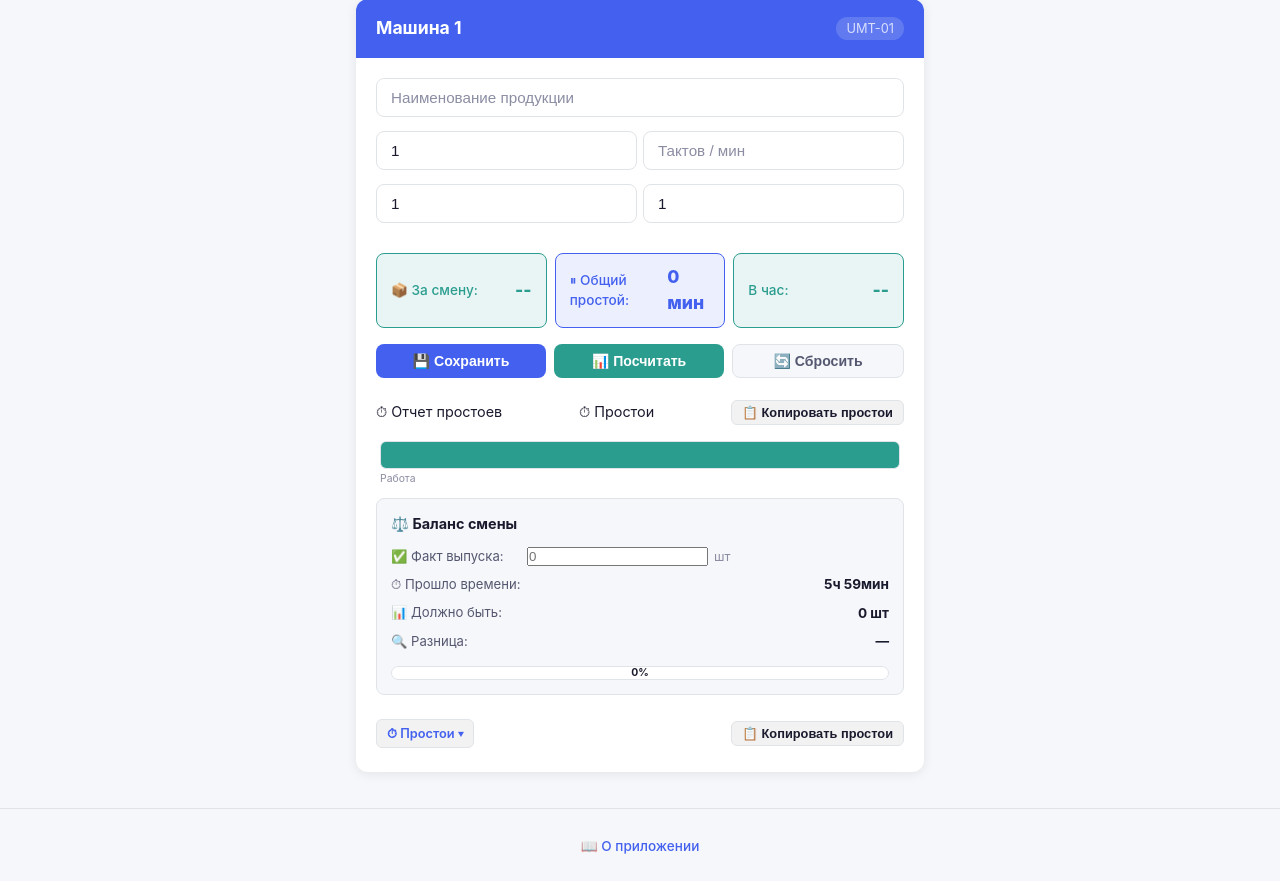
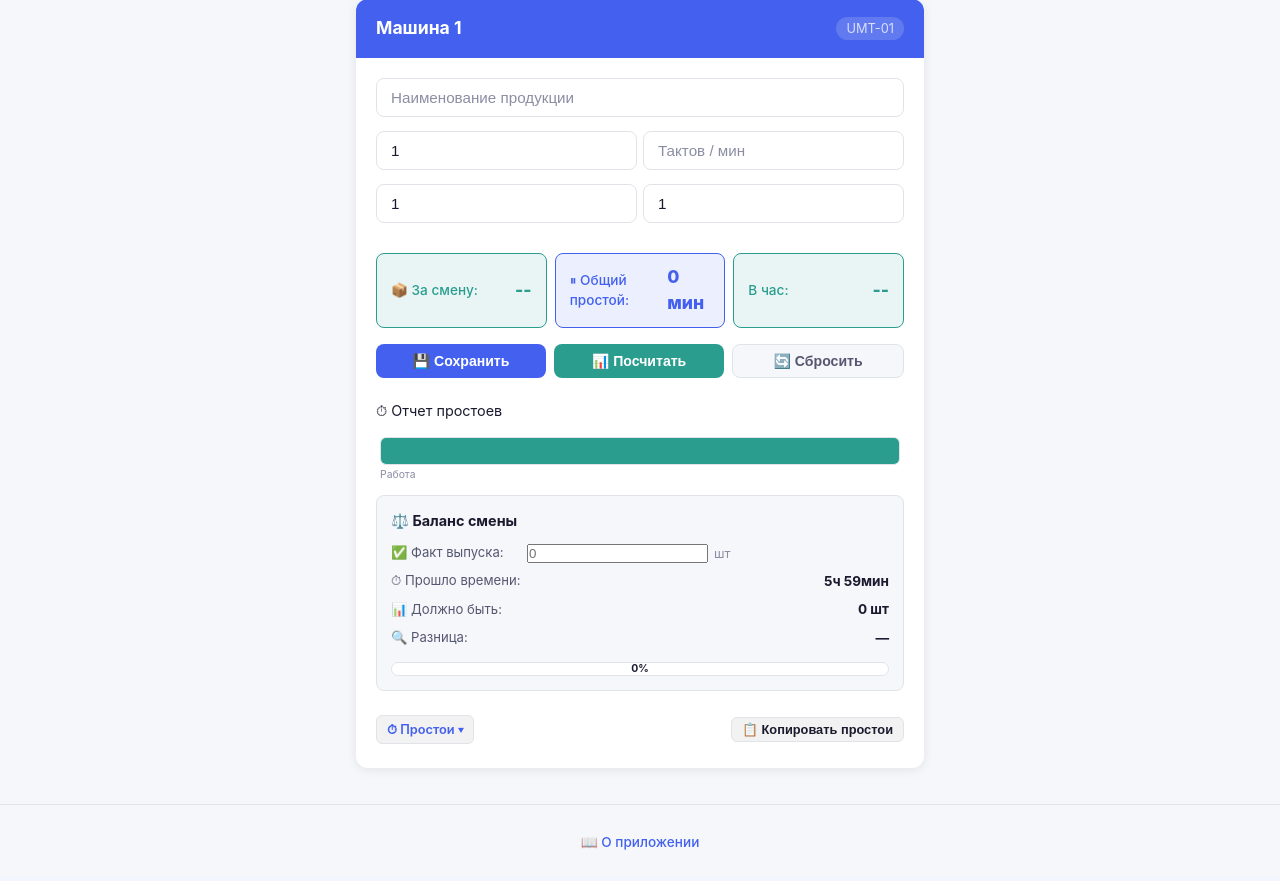
Before and after one commit to Maksdorozhkin/umt-calculator, a Flask app: page / in a window 1280 px wide. Shown: the part 150-1031 px from the top of the page. After the commit the page ends 1000 px from the top, so only its background shows below. Run offline with Flask 3, Linux system fonts and the light colour scheme; data that the repository does not hold is empty.

Commit message:
Удалил дублирование, освободил место

```diff
--- a/templates/index.html
+++ b/templates/index.html
@@ -231,9 +231,7 @@
                         <!-- Отчет простоев -->
                         <div class="downtime-section">
                             <div class="downtime-section-header">
-                                <span>⏱ Отчет простоев</span>
-                                <span class="report-icon" onclick="openReportTab({{ machine.id }})" title="Открыть отчет по простоям">⏱ Простои</span>
-                                <button class="btn-copy-downtime" data-machine="{{ machine.id }}" title="Копировать отчет простоев" onclick="copyDowntimeReport({{ machine.id }})">📋 Копировать простои</button>
+                                <span class="report-icon" onclick="openReportTab({{ machine.id }})" title="Открыть отчет по простоям">⏱ Отчет простоев</span>
                             </div>
                             <!-- Таймлайн смены -->
                             <div class="timeline-container" id="timelineContainer{{ machine.id }}">
```
